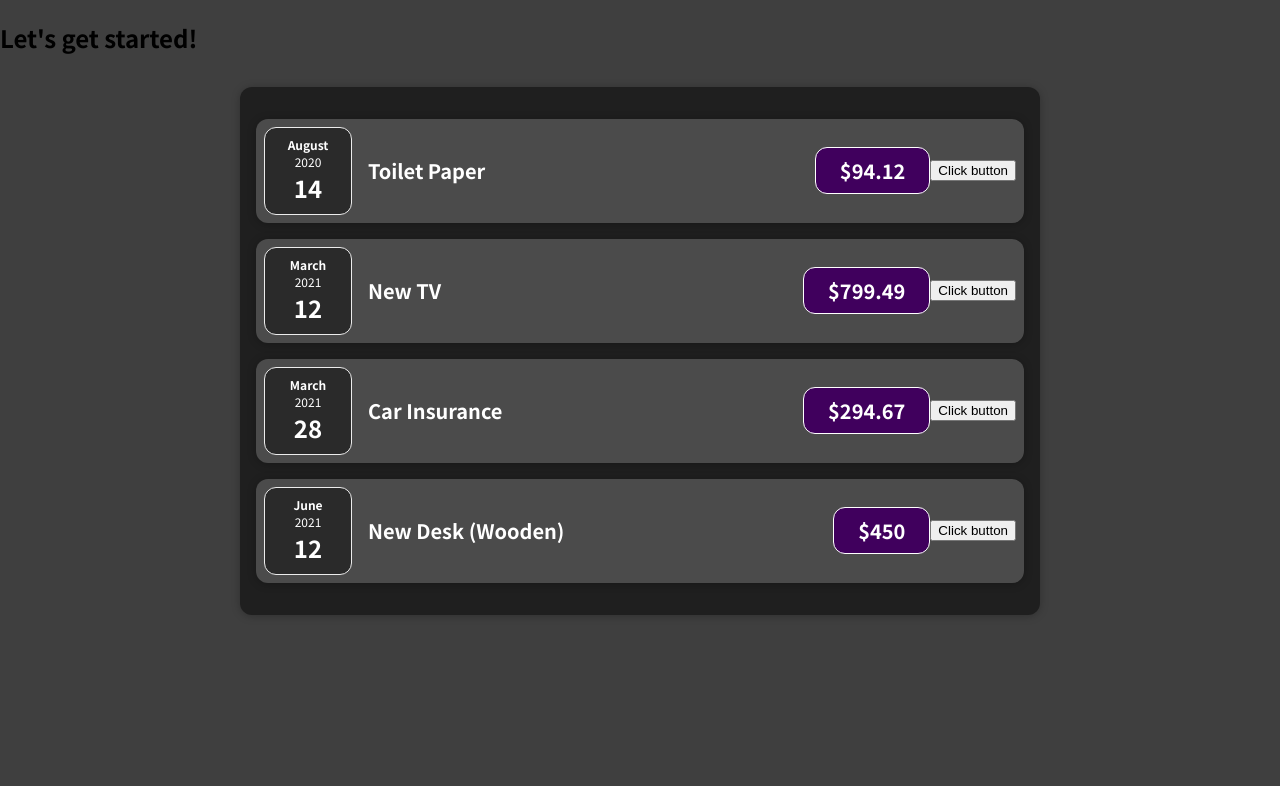
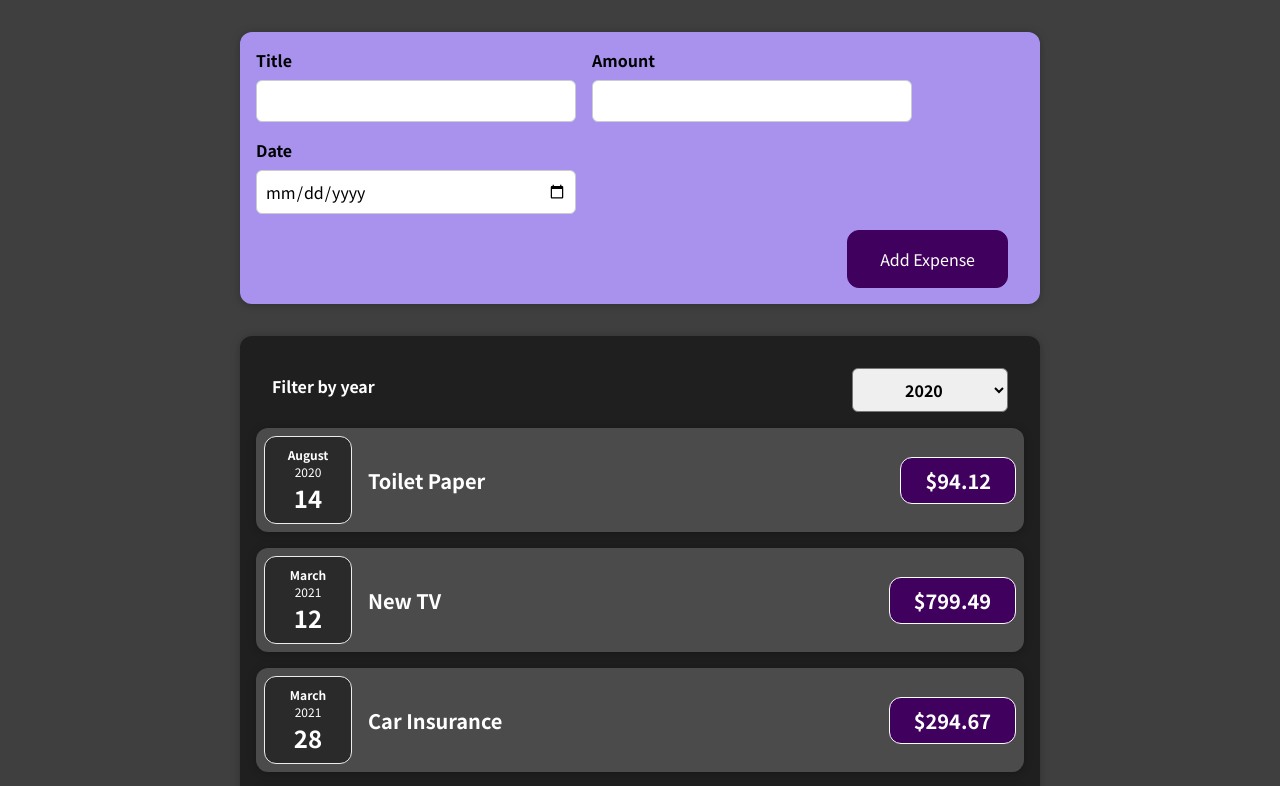
Before and after one commit to sdh1160/react_test, a React (Create React App) app in the folder reactTest/: page / in a window 1280 px wide. Shown: the top 786 px of the page. Built offline with nearby package versions, Linux system fonts and the light colour scheme.

Commit message:
2023-02-13 state, useState and Parent and child 2 way communication

```diff
--- a/reactTest/src/App.js
+++ b/reactTest/src/App.js
@@ -1,6 +1,7 @@
+import NewExpense from "./components/NewExpense/NewExpense";
 import Expenses from "./components/Expense/Expenses";
 
-function App() {
+const App = () => {
   const expenses = [
     {
       id: "e1",
@@ -23,10 +24,18 @@
     },
   ];
 
+  const addExpenseHandler = (expense) => {
+    console.log(expense);
+  };
+
+  const saveSelectYearHandler = (selectYearData) => {
+    console.log(selectYearData);
+  }
+
   return (
     <div>
-      <h2>Let's get started!</h2>
-      <Expenses item={expenses} />
+      <NewExpense onAddExpense={addExpenseHandler} />
+      <Expenses item={expenses} onSaveSelectedYear={saveSelectYearHandler}/>
     </div>
   );
 }
--- a/reactTest/src/components/Expense/ExpenseDate.js
+++ b/reactTest/src/components/Expense/ExpenseDate.js
@@ -1,6 +1,6 @@
 import "./ExpenseDate.css";
 
-function ExpenseDate(props) {
+const ExpenseDate = (props) => {
   const month =  props.date.toLocaleString('en-US', { month: 'long'});
   const day = props.date.toLocaleString('en-US', { day: '2-digit'});;
   const year = props.date.getFullYear();
--- a/reactTest/src/components/Expense/ExpenseItem.js
+++ b/reactTest/src/components/Expense/ExpenseItem.js
@@ -1,25 +1,17 @@
-import React, { useState } from 'react';
+import React from 'react';
 import Card from '../UI/Card';
 import ExpenseDate from './ExpenseDate';
 
 import './ExpenseItem.css';
 
-function ExpenseItem(props) {
-  const [title, setTitle] = useState(props.title);
-
-  function clickHandler() {
-    setTitle("update!!!");
-    console.log(title);
-  }
-
+const ExpenseItem = (props) =>{
   return (
     <Card className="expense-item">
       <ExpenseDate date={props.date}/>
       <div className="expense-item__description">
-        <h2>{title}</h2>
+        <h2>{props.title}</h2>
         <div className="expense-item__price">${props.amount}</div>
       </div>
-      <button onClick={clickHandler}>Click button</button>
     </Card>
   );
 }
--- a/reactTest/src/components/Expense/Expenses.js
+++ b/reactTest/src/components/Expense/Expenses.js
@@ -1,10 +1,24 @@
+import React, { useState } from 'react'
+
 import Card from '../UI/Card';
 import ExpenseItem from './ExpenseItem';
+import ExpensesFilter from './ExpensesFilter';
 import "./Expenses.css";
 
-function Expenses(props) {
+const Expenses = (props) => {
+  const [filteredYear, setFilteredYear] = useState("2020");
+
+  const filterChangeHandler = (selectedYear) => {
+    setFilteredYear(selectedYear);
+
+    console.log(selectedYear);
+    props.onSaveSelectedYear(selectedYear);
+  };
+
   return (
+    <div>
       <Card className="expenses">
+        <ExpensesFilter selected={filteredYear} onChangeFilter={filterChangeHandler}/>
         <ExpenseItem
           title={props.item[0].title}
           amount={props.item[0].amount}
@@ -26,6 +40,7 @@
           date={props.item[3].date}
         />
       </Card>
+    </div>
   );
 }
 
--- /dev/null
+++ b/reactTest/src/components/Expense/ExpensesFilter.css
@@ -0,0 +1,24 @@
+.expenses-filter {
+  color: white;
+  padding: 0 1rem;
+}
+
+.expenses-filter__control {
+  display: flex;
+  width: 100%;
+  align-items: center;
+  justify-content: space-between;
+  margin: 1rem 0;
+}
+
+.expenses-filter label {
+  font-weight: bold;
+  margin-bottom: 0.5rem;
+}
+
+.expenses-filter select {
+  font: inherit;
+  padding: 0.5rem 3rem;
+  font-weight: bold;
+  border-radius: 6px;
+}
--- /dev/null
+++ b/reactTest/src/components/Expense/ExpensesFilter.js
@@ -0,0 +1,26 @@
+import React from 'react';
+
+import './ExpensesFilter.css';
+
+const ExpensesFilter = (props) => {
+
+  const dropdownChangeHandler = (event) =>{
+    props.onChangeFilter(event.target.value);
+  };
+
+  return (
+    <div className='expenses-filter'>
+      <div className='expenses-filter__control'>
+        <label>Filter by year</label>
+        <select value={props.selected} onChange={dropdownChangeHandler}>
+          <option value='2022'>2022</option>
+          <option value='2021'>2021</option>
+          <option value='2020'>2020</option>
+          <option value='2019'>2019</option>
+        </select>
+      </div>
+    </div>
+  );
+};
+
+export default ExpensesFilter;
--- /dev/null
+++ b/reactTest/src/components/NewExpense/ExpenseForm.css
@@ -0,0 +1,26 @@
+.new-expense__controls {
+  display: flex;
+  flex-wrap: wrap;
+  gap: 1rem;
+  margin-bottom: 1rem;
+  text-align: left;
+}
+
+.new-expense__control label {
+  font-weight: bold;
+  margin-bottom: 0.5rem;
+  display: block;
+}
+
+.new-expense__control input {
+  font: inherit;
+  padding: 0.5rem;
+  border-radius: 6px;
+  border: 1px solid #ccc;
+  width: 20rem;
+  max-width: 100%;
+}
+
+.new-expense__actions {
+  text-align: right;
+}
--- /dev/null
+++ b/reactTest/src/components/NewExpense/ExpenseForm.js
@@ -0,0 +1,104 @@
+import React, { useState } from "react";
+
+import "./ExpenseForm.css";
+const ExpenseForm = (props) => {
+  const [enteredTitle, setEnteredTitle] = useState("");
+  const [enteredAmount, setEnteredAmount] = useState("");
+  const [enteredDate, setEnteredDate] = useState("");
+
+  // 대안2
+  // const [userInput, setUserInput] = useState({
+  //   setEnteredTitle: '',
+  //   setEnteredAmount: '',
+  //   setEnteredDate: '',
+  // });
+
+  const titleChangeHandler = (event) => {
+    setEnteredTitle(event.target.value);
+
+    // 대안2
+    // setUserInput ({
+    //   ...userInput,
+    //   setEnteredTitle: event.target.value,
+    // });
+
+    // 대안3
+    // setUserInput ( (prevState) => {
+    //   return {
+    //     ...prevState, setEnteredTitle: event.target.value
+    //   };
+    // });
+  };
+
+  const amountChangeHandler = (event) => {
+    setEnteredAmount(event.target.value);
+    // setUserInput ({
+    //   ...userInput,
+    //   setEnteredAmount: event.target.value,
+    // });
+  };
+
+  const dateChangeHandler = (event) => {
+    setEnteredDate(event.target.value);
+    // setUserInput ({
+    //   ...userInput,
+    //   setEnteredDate: event.target.value,
+    // });
+  };
+
+  const submitHandler = (event) => {
+    event.preventDefault();
+
+    const expenseData = {
+      title: enteredTitle,
+      amount: enteredAmount,
+      date: new Date(enteredDate),
+    };
+
+    props.onSaveExpenseData(expenseData);
+    setEnteredTitle("");
+    setEnteredAmount("");
+    setEnteredDate("");
+
+  };
+
+  return (
+    <form onSubmit={submitHandler}>
+      <div className="new-expense__controls">
+        <div className="new-expense__control">
+          <label>Title</label>
+          <input
+            type="text"
+            value={enteredTitle}
+            onChange={titleChangeHandler}
+          />
+        </div>
+        <div className="new-expense__control">
+          <label>Amount</label>
+          <input
+            type="number"
+            min="0.01"
+            step="0.01"
+            value={enteredAmount}
+            onChange={amountChangeHandler}
+          />
+        </div>
+        <div className="new-expense__control">
+          <label>Date</label>
+          <input
+            type="date"
+            min="2021-01-01"
+            max="2024-12-31"
+            value={enteredDate}
+            onChange={dateChangeHandler}
+          />
+        </div>
+      </div>
+      <div className="new-expense__actions">
+        <button type="submit">Add Expense</button>
+      </div>
+    </form>
+  );
+};
+
+export default ExpenseForm;
--- a/reactTest/src/components/NewExpense/NewExpense.js
+++ b/reactTest/src/components/NewExpense/NewExpense.js
@@ -1,11 +1,22 @@
 import React from 'react';
 
-function NewExpense() {
+import ExpenseForm from './ExpenseForm';
+
+import './NewExpense.css';
+
+const NewExpense = (props) => {
+  const saveExpenseDataHandler = (enteredExpenseData) => {
+    const expenseData = {
+      ...enteredExpenseData,
+      id: Math.random().toString()
+    };
+
+    props.onAddExpense(expenseData);
+  };
+
   return(
-    <div>
-      <form>
-
-      </form>
+    <div className='new-expense'>
+      <ExpenseForm onSaveExpenseData={saveExpenseDataHandler}/>
     </div>
   );
 }
--- a/reactTest/src/components/UI/Card.js
+++ b/reactTest/src/components/UI/Card.js
@@ -1,9 +1,9 @@
 import './Card.css'
 
-function Card(porps) {
-  const classes = "card " + porps.className;
+const Card = (props) => {
+  const classes = "card " + props.className;
 
-  return <div className={classes}>{porps.children}</div>
+  return <div className={classes}>{props.children}</div>
 }
 
 export default Card;
```
Also changed, not shown: reactTest/src/components/NewExpense/NewExpense.css (renamed from reactTest/src/components/NewExpense/NewExpence.css). Lines whose indentation alone changed are shown as unchanged.
